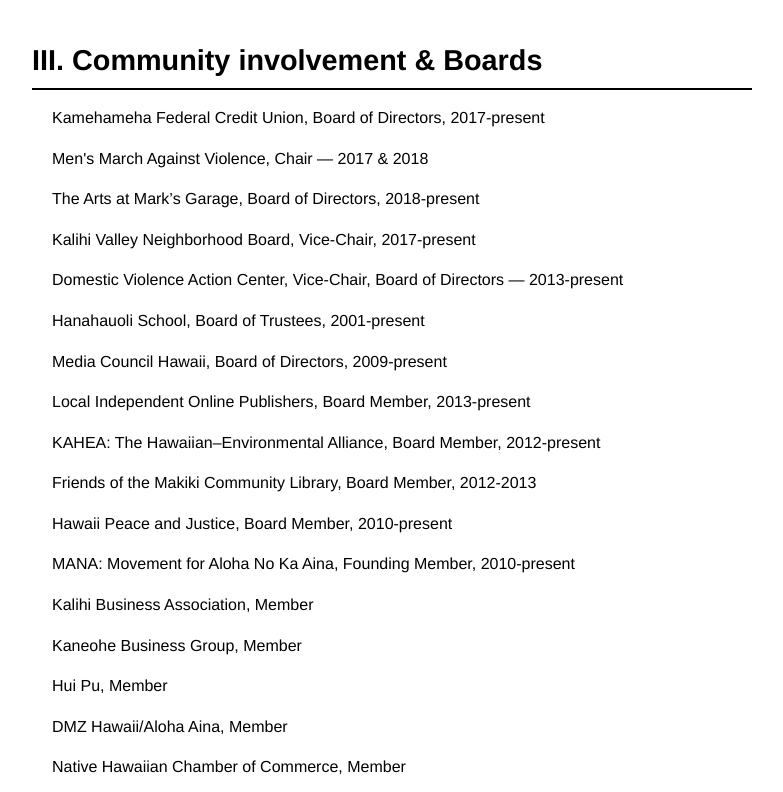
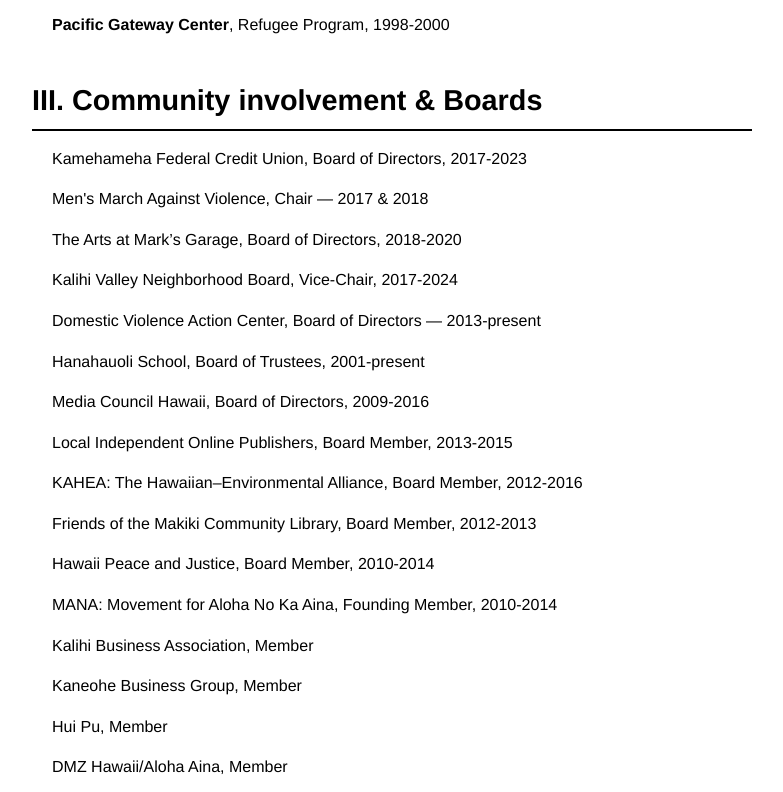
Before and after one commit to ikaikahussey/cv, a plain HTML site: page index.html in a window 1280 px wide. Shown: the part 1428-2220 px from the top of the page, without its empty margins (248-1031 px from the left). Drawn offline with Linux system fonts and the light colour scheme.

Commit message:
Update index.html
CV updates

```diff
--- a/index.html
+++ b/index.html
@@ -96,8 +96,8 @@
             <ul>
                 <li><strong>Master of Arts, Political Science</strong>, University of Hawaii at Manoa, 2008<br>4 years of coursework in Hawaiian language</li>
                 <li><strong>Fellow</strong>, Pacific American Leadership Institute, 2001</li>
-                <li><strong>Bachelor of Arts, Liberal Studies</strong>, University of Hawaii at Manoa, 2000</li>
-                <li><strong>Haumana</strong>, Halau Mele under the direction of Kumu Hula John Keola Lake, 1996-2007</li>
+                <li><strong>Bachelor of Arts, Peace and Futures Studies</strong>, University of Hawaii at Manoa, 2000</li>
+                <li><strong>Haumana</strong>, Halau Mele, ongoing</li>
                 <li><strong>Iolani School</strong>, Diploma, 1996</li>
             </ul>
         </div>
@@ -105,8 +105,9 @@
         <div class="section">
             <h2>II. Professional</h2>
             <ul>
-                <li><strong><a href="https://ikaika.house">Candidate, Hawaii State House of Representatives</a></strong>
-                <li><strong>UNITE HERE Local 5</strong>, Communications Specialist, 2018-2022</li>
+                <li><strong><a href="https://www.capitol.hawaii.gov/legislature/memberpage.aspx?member=302&year=2026">Member, Hawaii State House of Representatives</a></strong>
+                <li><strong>Shake Energy Collaborative</strong>, VP Development, 2022-2024</li>
+                <li><strong>UNITE HERE Local 5</strong>, Communications Specialist, Organizer, 2018-2022</li>
                 <li><strong>Summit Magazine</strong>, Founder, 2014-2018</li>
                 <li><strong>Lecturer, University of Hawaii at Manoa School of Communications</strong><br>
                 </li>
@@ -136,18 +137,18 @@
         <div class="section">
             <h2>III. Community involvement & Boards</h2>
             <ul>
-                <li>Kamehameha Federal Credit Union, Board of Directors, 2017-present</li>
+                <li>Kamehameha Federal Credit Union, Board of Directors, 2017-2023</li>
                 <li>Men's March Against Violence, Chair — 2017 & 2018</li>
-                <li>The Arts at Mark’s Garage, Board of Directors, 2018-present</li>
-                <li>Kalihi Valley Neighborhood Board, Vice-Chair, 2017-present</li>
-                <li>Domestic Violence Action Center, Vice-Chair, Board of Directors — 2013-present</li>
+                <li>The Arts at Mark’s Garage, Board of Directors, 2018-2020</li>
+                <li>Kalihi Valley Neighborhood Board, Vice-Chair, 2017-2024</li>
+                <li>Domestic Violence Action Center, Board of Directors — 2013-present</li>
                 <li>Hanahauoli School, Board of Trustees, 2001-present</li>
-                <li>Media Council Hawaii, Board of Directors, 2009-present</li>
-                <li>Local Independent Online Publishers, Board Member, 2013-present</li>
-                <li>KAHEA: The Hawaiian–Environmental Alliance, Board Member, 2012-present</li>
+                <li>Media Council Hawaii, Board of Directors, 2009-2016</li>
+                <li>Local Independent Online Publishers, Board Member, 2013-2015</li>
+                <li>KAHEA: The Hawaiian–Environmental Alliance, Board Member, 2012-2016</li>
                 <li>Friends of the Makiki Community Library, Board Member, 2012-2013</li>
-                <li>Hawaii Peace and Justice, Board Member, 2010-present</li>
-                <li>MANA: Movement for Aloha No Ka Aina, Founding Member, 2010-present</li>
+                <li>Hawaii Peace and Justice, Board Member, 2010-2014</li>
+                <li>MANA: Movement for Aloha No Ka Aina, Founding Member, 2010-2014</li>
                 <li>Kalihi Business Association, Member</li>
                 <li>Kaneohe Business Group, Member</li>
                 <li>Hui Pu, Member</li>
```
